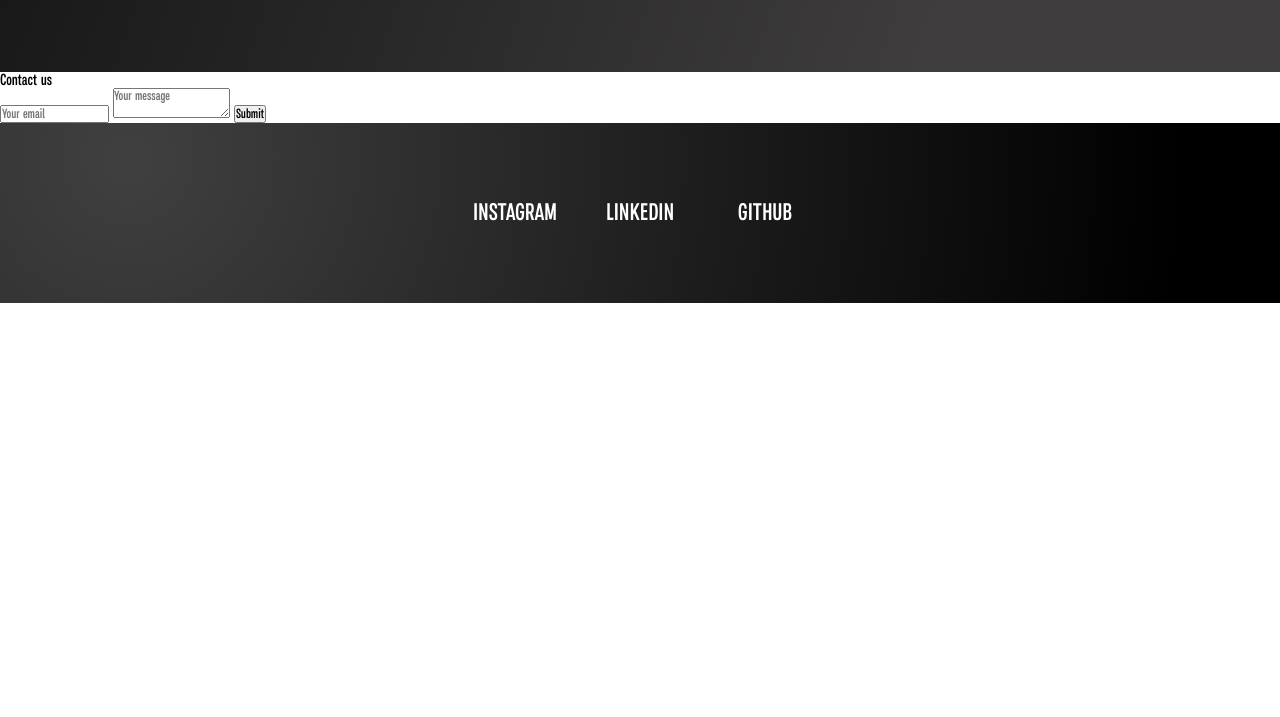
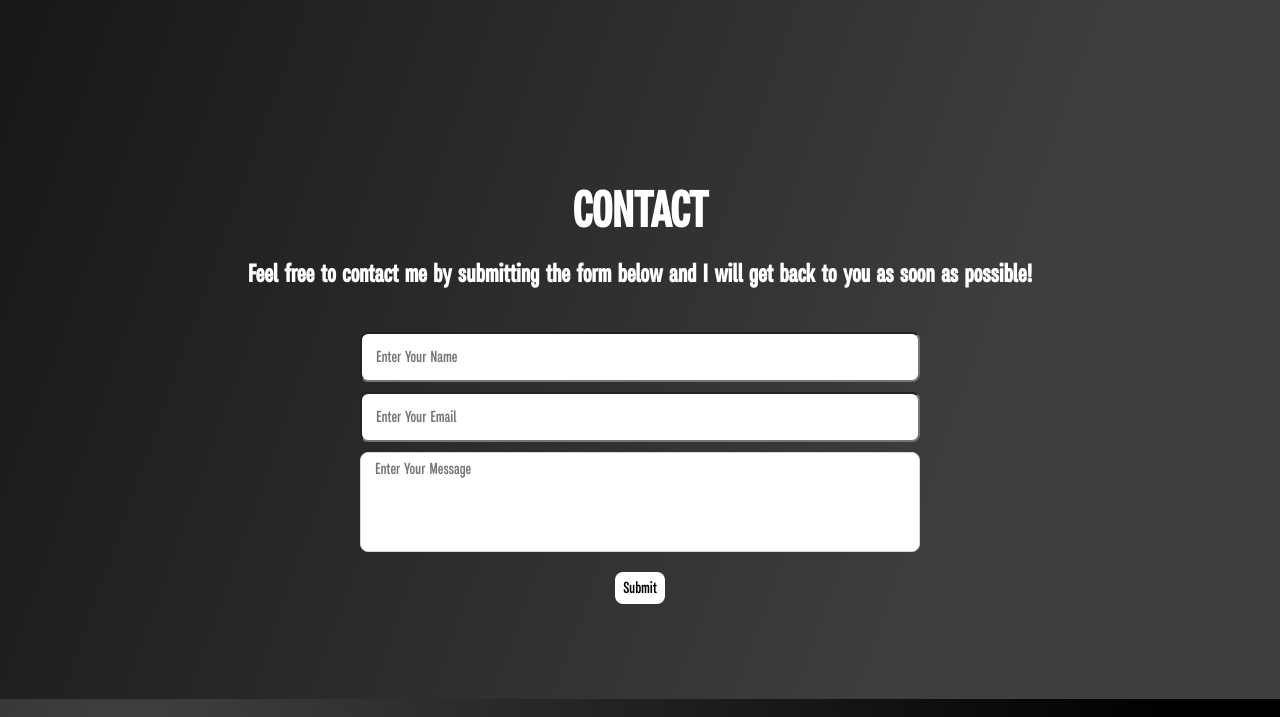
Before and after one commit to xaviik4/HGOMEZDO-Portfolio, a plain HTML site: page about.html in a window 1280 px wide. Shown: the part 1103-1820 px from the top of the page. Before the commit the page ends 1406 px from the top, so only its background shows below. Drawn offline with Linux system fonts and the light colour scheme.

Commit message:
Added contact page and fixed contact button

```diff
--- a/CSS/about.css
+++ b/CSS/about.css
@@ -55,7 +55,7 @@
     }
     .about__header {
         color: #ffffff;
-        font-size: 70px;
+        font-size: 50px;
         font-weight: bold;
         margin-top: 35px;
         margin-bottom: 35px;
@@ -87,7 +87,7 @@
         flex-direction: row;
         max-height: 500px;
         max-width: 1200px;
-        margin-bottom: 50px;
+        margin-bottom: 200px;
         height: 100%;
         width: 100%;
     }
@@ -103,13 +103,13 @@
     }
     .know__title {
         color: #ffffff;
-        font-size: 35px;
+        font-size: 30px;
         margin-bottom: 15px;
         text-align: left;
     }
     .know__desc {
         color: #ffffff;
-        font-size: 25px;
+        font-size: 20px;
         margin-bottom: 20px;
         text-align: left;
     }
@@ -135,13 +135,13 @@
     }
     .skills__title {
         color: #ffffff;
-        font-size: 35px;
+        font-size: 30px;
         margin-bottom: 15px;
         text-align: left;
     }
     .skills__desc {
         color: #ffffff;
-        font-size: 25px;
+        font-size: 20px;
         margin-bottom: 20px;
         text-align: left;
     }
@@ -156,13 +156,83 @@
     }
     .work__title {
         color: #ffffff;
-        font-size: 35px;
+        font-size: 30px;
         margin-bottom: 15px;
         text-align: left;
     }
     .work__desc {
         color: #ffffff;
-        font-size: 25px;
+        font-size: 20px;
         margin-bottom: 20px;
         text-align: left;
     }
+
+
+    /* Contact Section*/
+    .contact__container {
+        display: flex;
+        flex-direction: column;
+        justify-content: center;
+        max-width: 1200px;
+        max-height: 600px;
+        margin: 0 auto;
+        margin-bottom: 50px;
+        height: 100%;
+        text-align: center;
+    }
+    .contact__header {
+        color: #ffffff;
+        font-size: 50px;
+        font-weight: bold;
+        margin-top: 35px;
+        margin-bottom: 25px;
+        text-transform: uppercase;
+    }
+    .contact__desc {
+        color: #ffffff;
+        font-size: 25px;
+        margin-bottom: 25px;
+    }
+
+    .contact__box {
+        display: flex;
+        margin: 0 auto;
+        align-items: flex-start;
+        flex-direction: column;
+        gap: 10px;
+        max-width: 600px;
+        width: 100%;
+        padding: 20px;
+        border-radius: 10px;
+
+    }
+    .contact__input {
+        outline: 0;
+        padding: 8px 14px;
+        border-radius: 8px;
+        font-size: 16px;
+        width: 100%;
+        height: 50px;
+    }
+    .contact__box textarea {
+        border-radius: 8px;
+        height: 100px;
+        width: 100%;
+        resize: none;
+        outline: 0;
+        padding: 8px 14px;
+        font-size: 16px;
+        border: 1px solid rgb(219, 213, 213);
+    }
+    .contact__box button {
+        align-self: center;
+        padding: 8px;
+        outline: 0;
+        border: 0;
+        border-radius: 8px;
+        font-size: 16px;
+        font-weight: 500;
+        background-color: rgb(255, 255, 255);
+        color: #000000;
+        cursor: pointer;
+    }
--- a/CSS/home.css
+++ b/CSS/home.css
@@ -77,58 +77,3 @@
       height: 100%;
       transition: all 0.3s ease;
   }
-
-
-  .contact {
-    position: relative;
-    display: flex;
-    z-index: 1;
-    margin: 0 auto;
-    align-items: flex-start;
-    flex-direction: column;
-    gap: 10px;
-    width: 300px;
-    background-color: rgb(93, 99, 38);
-    padding: 20px;
-    border-radius: 10px;
-    box-shadow: 0 30px 30px -30px rgba(27, 26, 26, 0.315);
-  }
-  .contact .title {
-    color: rgb(255, 255, 255);
-    font-size: 30px;
-    font-weight: 600;
-    letter-spacing: -1px;
-    line-height: 30px;
-    display: flex;
-    align-items: center;
-    justify-content: center;
-  }
-  .contact input {
-    outline: 0;
-    border: 1px solid rgb(219, 213, 213);
-    padding: 8px 14px;
-    border-radius: 8px;
-    width: 100%;
-    height: 50px;
-  }
-  .contact textarea {
-    border-radius: 8px;
-    height: 100px;
-    width: 100%;
-    resize: none;
-    outline: 0;
-    padding: 8px 14px;
-    border: 1px solid rgb(219, 213, 213);
-  }
-  .contact button {
-    align-self: flex-end;
-    padding: 8px;
-    outline: 0;
-    border: 0;
-    border-radius: 8px;
-    font-size: 16px;
-    font-weight: 500;
-    background-color: rgb(0, 0, 0);
-    color: #fff;
-    cursor: pointer;
-  }
--- a/CSS/style.css
+++ b/CSS/style.css
@@ -92,6 +92,7 @@
       font-size: 1.5rem;
       justify-content: center;
       text-decoration: none;
+      color: white;
       transition: all 0.3s ease;
       font-family: time__burn;
     }
@@ -105,8 +106,12 @@
       background-color: transparent;
       transition: color 0.3s ease;
     }
+    .contact__item:hover {
+      color: #a17724;
+      animation: clockWipe 0.3s linear forwards;
+      transition: color 0.3s ease;
+    }
     .cont__button:hover {
-      color: #a17724;
       animation: clockWipe 0.3s linear forwards;
       transition: color 0.3s ease;
     }
--- a/about.html
+++ b/about.html
@@ -29,7 +29,7 @@
                 <a href="./about.html" class="navbar__links">About</a>
                 </li>
                 <button class="cont__button">
-                    <div class="contact__item">Contact</div>
+                    <a href="./about.html#contact" class="contact__item">Contact</a>
                 </button>
             </ul>
         </div>
@@ -65,17 +65,23 @@
             </div>
         </div>
 
-        <div class="contact__container"></div>
+        <div class="contact__container" id="contact">
+            <h1 class="contact__header">Contact</h1>
+            <h2 class="contact__desc">Feel free to contact me by submitting the form below and I will get back to you as soon as possible!</h2>
+            <form class="contact__box" action="https://api.web3forms.com/submit" method="POST">
+                <input type="hidden" name="access_key" value="402a6e96-e4ca-4d6b-9897-0e43f33dacb8">
+                <input class="contact__input" placeholder="Enter Your Name" type="text" name="name" required>
+                <input class="contact__input" placeholder="Enter Your Email" type="email" name="email" required>
+                <textarea class="contact__input" placeholder="Enter Your Message" name="message" required></textarea>
+                <div class="h-captcha" data-captcha="true"></div>
+                <button type="submit">Submit</button>
+            </form>
+        </div>
 
 
     </div>
 
-    <div class="contact">
-        <div class="title">Contact us</div>
-        <input type="text" placeholder="Your email" class="input">
-        <textarea placeholder="Your message"></textarea>
-        <button>Submit</button>
-    </div>
+
 
     <div class="footer">
         <div class="footer__container">
```
Also changed, not shown: gear.html (+1 -1 lines), index.html (+1 -1 lines), resume.html (+1 -1 lines), work.html (+1 -1 lines).
